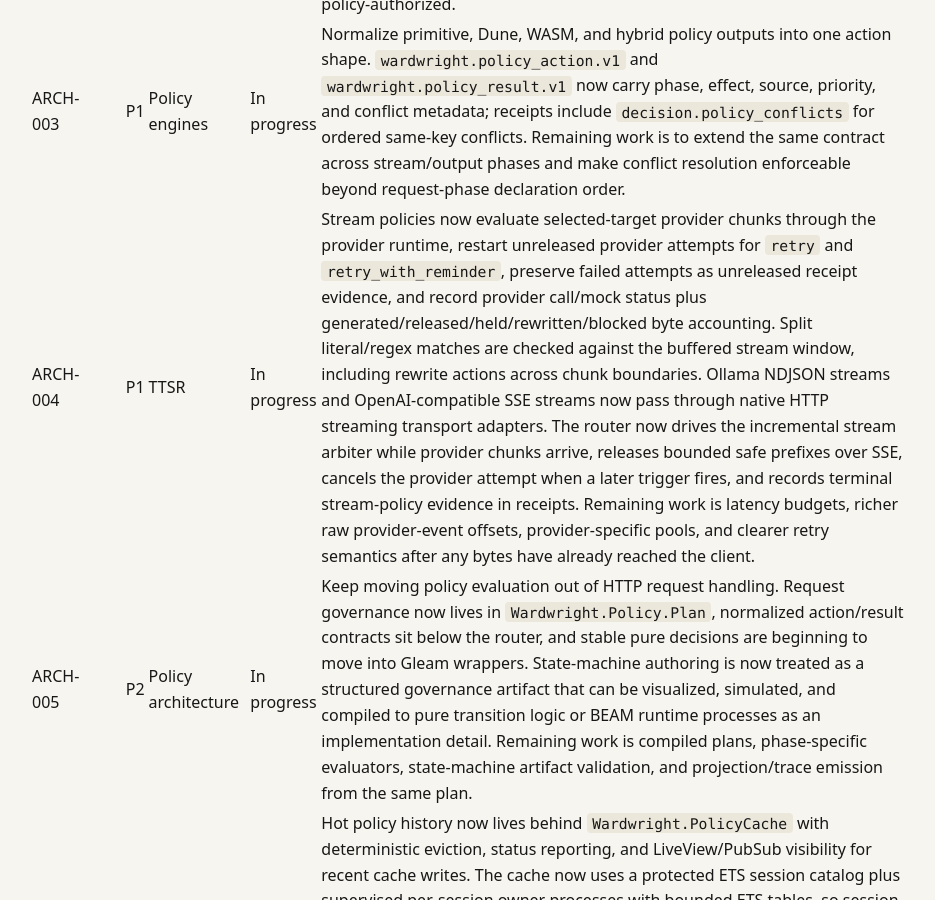
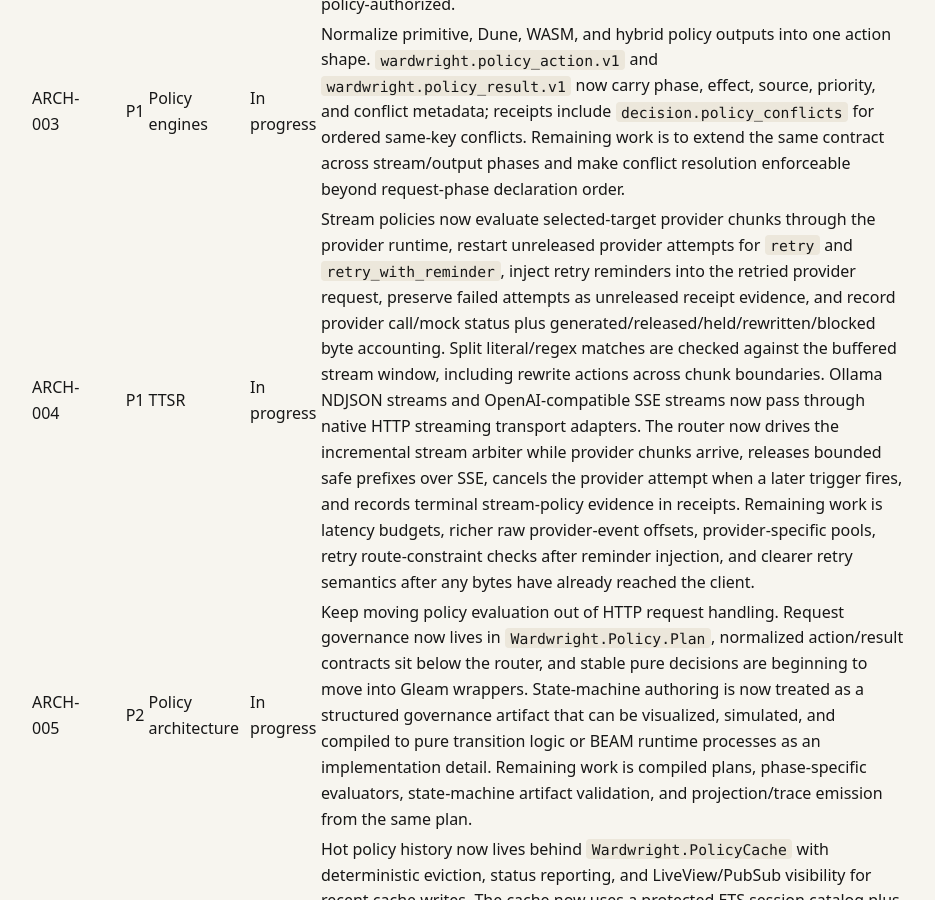
Before and after one commit to bglusman/ingary, a Jekyll site: the page built from docs/architecture-review-tasks.md, in a window 1280 px wide and 900 px high, scrolled down 932 px. Shown: the whole window, without its empty margins (171-1106 px from the left). Built offline with Jekyll 4.4.1, drawn with Linux system fonts in a browser that asks for light colours.

Commit message:
Track stream retry reminder follow-up

```diff
--- a/docs/architecture-review-tasks.md
+++ b/docs/architecture-review-tasks.md
@@ -17,7 +17,7 @@
 | ARCH-001 | P1 | Security | In progress | Remove or gate prototype mutation surfaces before real credentials are configured. `POST /__test/config` is now disabled unless `:allow_test_config` or `WARDWRIGHT_ALLOW_TEST_CONFIG=1` is set. `/admin/*`, receipt reads, and policy-cache APIs now require loopback access or an admin token. Public synthetic-model discovery now returns summaries instead of route graphs, prompt transforms, or governance internals. This is a homelab/single-operator guard, not a complete product auth model. Provider API credentials should be managed separately through fnox-backed secret lookup. Remaining work is to define deployment-topology-specific caller authorization: local-only, SSO/reverse-proxy integration, API-key authorization to use specific synthetic models, or a database-backed user/permission system if the product later needs one. |
 | ARCH-002 | P1 | Route policy | Closed | Make route-policy overrides fail closed by default. Forced missing/too-small models block unless the matching route policy explicitly sets `allow_fallback: true`; when fallback is allowed, receipts preserve the failed forced override, selected fallback route, skipped targets, and `policy_route_constraints` so the operator can see that fallback was policy-authorized. |
 | ARCH-003 | P1 | Policy engines | In progress | Normalize primitive, Dune, WASM, and hybrid policy outputs into one action shape. `wardwright.policy_action.v1` and `wardwright.policy_result.v1` now carry phase, effect, source, priority, and conflict metadata; receipts include `decision.policy_conflicts` for ordered same-key conflicts. Remaining work is to extend the same contract across stream/output phases and make conflict resolution enforceable beyond request-phase declaration order. |
-| ARCH-004 | P1 | TTSR | In progress | Stream policies now evaluate selected-target provider chunks through the provider runtime, restart unreleased provider attempts for `retry` and `retry_with_reminder`, preserve failed attempts as unreleased receipt evidence, and record provider call/mock status plus generated/released/held/rewritten/blocked byte accounting. Split literal/regex matches are checked against the buffered stream window, including rewrite actions across chunk boundaries. Ollama NDJSON streams and OpenAI-compatible SSE streams now pass through native HTTP streaming transport adapters. The router now drives the incremental stream arbiter while provider chunks arrive, releases bounded safe prefixes over SSE, cancels the provider attempt when a later trigger fires, and records terminal stream-policy evidence in receipts. Remaining work is latency budgets, richer raw provider-event offsets, provider-specific pools, and clearer retry semantics after any bytes have already reached the client. |
+| ARCH-004 | P1 | TTSR | In progress | Stream policies now evaluate selected-target provider chunks through the provider runtime, restart unreleased provider attempts for `retry` and `retry_with_reminder`, inject retry reminders into the retried provider request, preserve failed attempts as unreleased receipt evidence, and record provider call/mock status plus generated/released/held/rewritten/blocked byte accounting. Split literal/regex matches are checked against the buffered stream window, including rewrite actions across chunk boundaries. Ollama NDJSON streams and OpenAI-compatible SSE streams now pass through native HTTP streaming transport adapters. The router now drives the incremental stream arbiter while provider chunks arrive, releases bounded safe prefixes over SSE, cancels the provider attempt when a later trigger fires, and records terminal stream-policy evidence in receipts. Remaining work is latency budgets, richer raw provider-event offsets, provider-specific pools, retry route-constraint checks after reminder injection, and clearer retry semantics after any bytes have already reached the client. |
 | ARCH-005 | P2 | Policy architecture | In progress | Keep moving policy evaluation out of HTTP request handling. Request governance now lives in `Wardwright.Policy.Plan`, normalized action/result contracts sit below the router, and stable pure decisions are beginning to move into Gleam wrappers. State-machine authoring is now treated as a structured governance artifact that can be visualized, simulated, and compiled to pure transition logic or BEAM runtime processes as an implementation detail. Remaining work is compiled plans, phase-specific evaluators, state-machine artifact validation, and projection/trace emission from the same plan. |
 | ARCH-006 | P2 | State/history | In progress | Hot policy history now lives behind `Wardwright.PolicyCache` with deterministic eviction, status reporting, and LiveView/PubSub visibility for recent cache writes. The cache now uses a protected ETS session catalog plus supervised per-session owner processes with bounded ETS tables, so session-local writes no longer serialize through one global history table owner. Recent history threshold classification has a Gleam core. Remaining work is declared aggregate/index tables for cross-session facts, richer owner/index health in LiveView, durable sink persistence, replay/checkpoint strategy, and explicit behavior across restart and multi-instance deployment. |
 | ARCH-007 | P2 | Alerting | In progress | Alert enqueue/backpressure classification has a Gleam core, and the current in-memory sink now exposes queue health through `/admin/policy-alerts` plus redacted PubSub delivery events. Remaining work is turning alert delivery into a supervised sink abstraction with delivery workers, retry/dead-letter persistence, external sink adapters, and durable queue recovery. |
```
